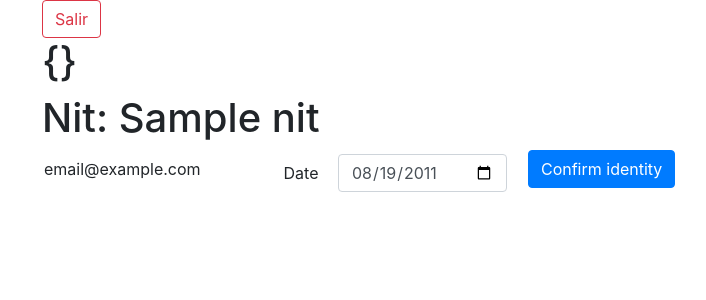
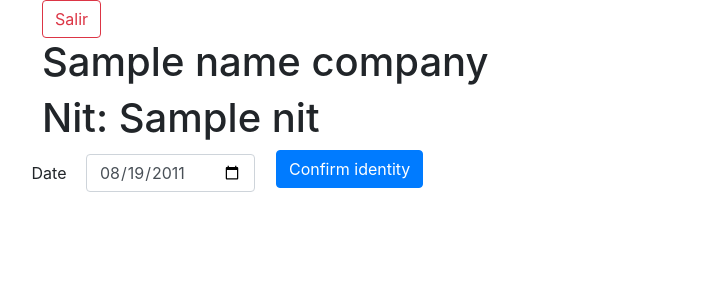
Before and after one commit to jairnet/iris_project, a Django app: template apps/templates/home/dashboard.html in a window 1280 px wide. Shown: the top 300 px of the page, without its empty margins (43-749 px from the left). Run offline with Django 3.2, Linux system fonts and the light colour scheme; the template is opened without the code that fills it: most values are stand-ins (such as "Sample title", 1, 10 or a date in 2020); parts of the project's set-up code (start-up, migrations or seed data) failed here and were passed over; some libraries are stand-ins or nearby versions.

```diff
--- a/apps/core/choices.py
+++ b/apps/core/choices.py
@@ -2,7 +2,6 @@
 from __future__ import absolute_import, unicode_literals
 
 ROL_USER = (
-    (0,''),
-    (1,'Medico'),
-    (2,'Dispensador'),
+    ('medico','Medico'),
+    ('dispensador','Dispensador'),
 )
--- a/apps/templates/home/dashboard.html
+++ b/apps/templates/home/dashboard.html
@@ -8,13 +8,9 @@
         <!-- <a href="{% url 'logout' %}"><i class="fas fa-sign-out-alt"></i> Salir</a> -->
         <a href="{% url 'logout' %}" class="btn btn-outline-danger" role="button" aria-pressed="true">Salir</a>
         <!-- <button type="button" class="btn btn-danger">Salir</button> -->
-        <h1>{}</h1>
+        <h1>{{ name_company }}</h1>
         <h1>Nit: {{ nit }}</h1>
         <form class="form-inline">
-            <div class="form-group mb-2">
-                <label for="staticEmail2" class="sr-only">Email</label>
-                <input type="text" readonly class="form-control-plaintext" id="staticEmail2" value="email@example.com">
-            </div>
             <div class="form-group row">
                 <label for="example-date-input" class="col-2 col-form-label">Date</label>
                 <div class="col-10">
```
Also changed, not shown: apps/users/views.py (+6 -4 lines).
